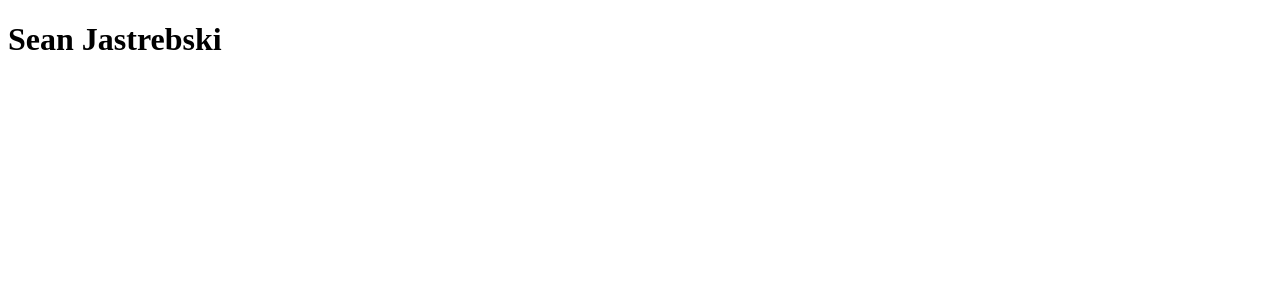
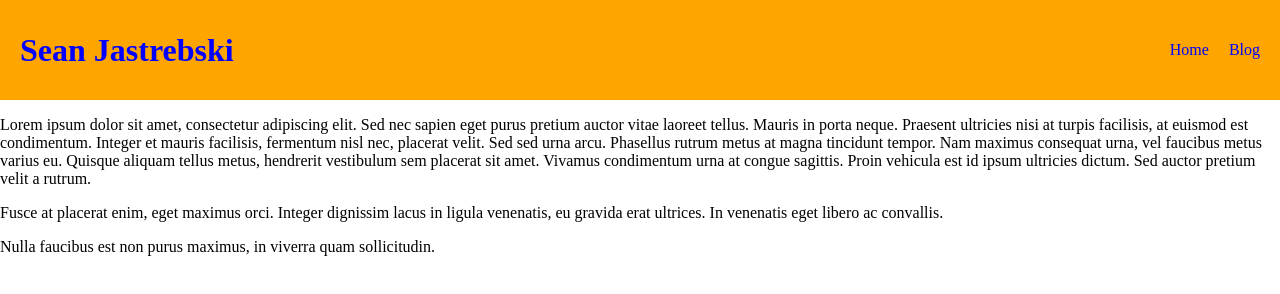
Before and after one commit to smjastre-su/Lab1, a plain HTML site: page index.html in a window 1280 px wide. Drawn offline with Linux system fonts and the light colour scheme.

Commit message:
Added stlye.css and progress to step 13

```diff
--- a/index.html
+++ b/index.html
@@ -5,9 +5,30 @@
     <meta name="viewport" content="width=device-width, initial-scale=1.0">
     <meta http-equiv="X-UA-Compatible" content="ie=edge">
     <title>IST 363 Lab 1</title>
+    <link rel="stylesheet" href="style.css"/>
 </head>
+
 <body>
-    <h1>Sean Jastrebski</h1>
+    <div class="header">
+            <h1>Sean Jastrebski</h1>
+            <ul>
+                <li>
+                    <a href="index.html">Home</a>
+                </li>
+                <li>
+                    <a href="blog.hmtl">Blog</a>
+                </li>
+            </ul>
+    </div><!-- end header-->
+    <div class="main">
+        <div class="content">
+            <p>Lorem ipsum dolor sit amet, consectetur adipiscing elit. Sed nec sapien eget purus pretium auctor vitae laoreet tellus. Mauris in porta neque. Praesent ultricies nisi at turpis facilisis, at euismod est condimentum. Integer et mauris facilisis, fermentum nisl nec, placerat velit. Sed sed urna arcu. Phasellus rutrum metus at magna tincidunt tempor. Nam maximus consequat urna, vel faucibus metus varius eu. Quisque aliquam tellus metus, hendrerit vestibulum sem placerat sit amet. Vivamus condimentum urna at congue sagittis. Proin vehicula est id ipsum ultricies dictum. Sed auctor pretium velit a rutrum.</p>
+        </div><!-- end content-->
+        <div class="sidebar">
+            <p>Fusce at placerat enim, eget maximus orci. Integer dignissim lacus in ligula venenatis, eu gravida erat ultrices. In venenatis eget libero ac convallis.</p>
+            <p>Nulla faucibus est non purus maximus, in viverra quam sollicitudin.</p>
+        </div><!-- end sidebar-->
+    </div><!-- end main-->
 
 </body>
 </html>
```
